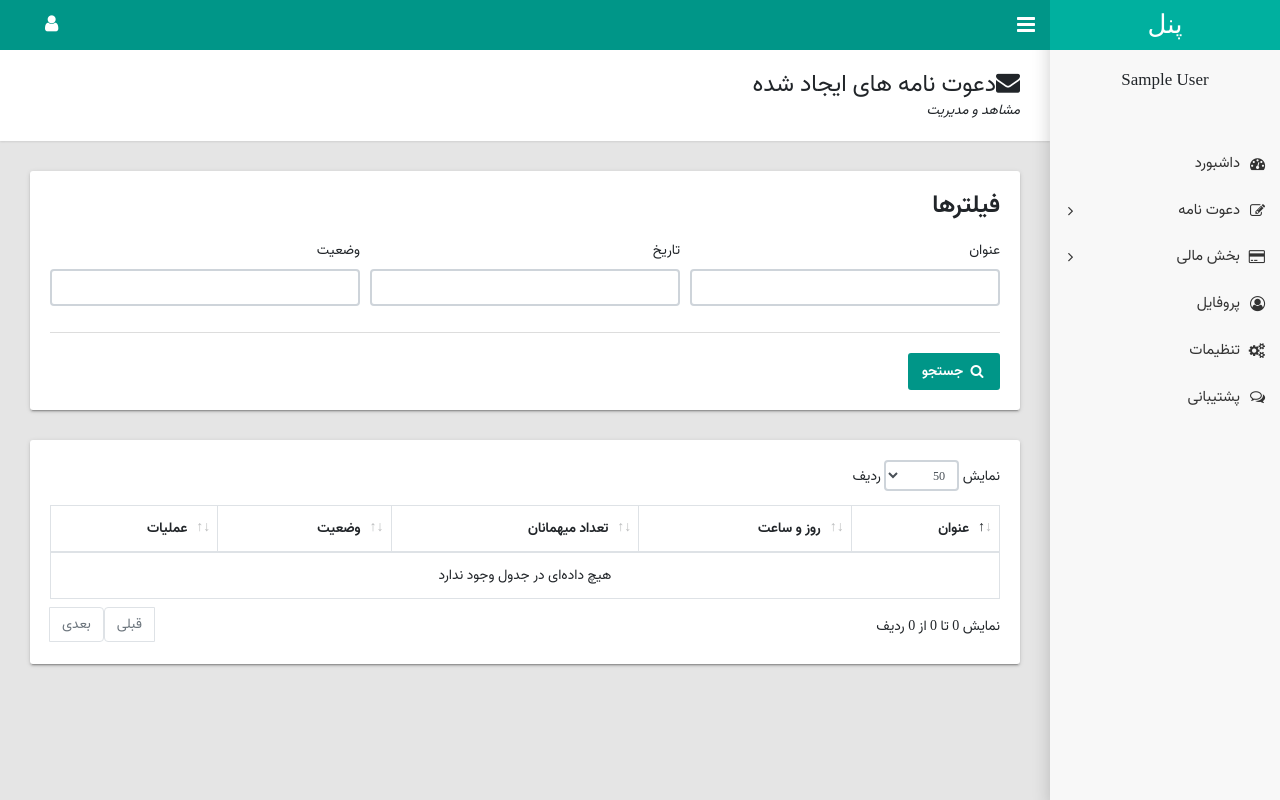
After one commit to mthri/invitation, a Django app: page /panel/invite/history/ in a window 1280 px wide. The commit adds this page. Run offline with Django 3.2, Linux system fonts and the light colour scheme; the visitor is signed in with stand-in values (Sample User, id 1); parts of the project's set-up code (start-up, migrations or seed data) failed here and were passed over; some libraries are stand-ins or nearby versions.

Commit message:
add basic invite history view and template

```diff
--- a/dashboard/templates/dashboard/base.html
+++ b/dashboard/templates/dashboard/base.html
@@ -134,7 +134,7 @@
         <ul class="treeview-menu">
           <li><a class="treeview-item" href="{% url 'invite' %}"><i class="icon fa fa-circle-o"></i> ایجاد دعوت نامه جدید</a></li>
           <li><a class="treeview-item" href="{% url 'contact' %}"><i class="icon fa fa-circle-o"></i> ثبت و مدیریت مخاطبین</a></li>
-          <li><a class="treeview-item" href="#"><i class="icon fa fa-circle-o"></i> دعوت نامه های ایجاد شده</a>
+          <li><a class="treeview-item" href="{% url 'invite_history' %}"><i class="icon fa fa-circle-o"></i> دعوت نامه های ایجاد شده</a>
           </li>
         </ul>
       </li>
--- /dev/null
+++ b/dashboard/templates/dashboard/invite_list.html
@@ -0,0 +1,87 @@
+{% extends 'dashboard/base.html' %}
+{% block title %}
+{{ block.super }}
+ایجاد دعوت نامه
+{% endblock %}
+
+{% load dashboard_tag %}
+{% load static %}
+
+{% block page_title %}
+<h1><i class="fa fa-envelope "></i>دعوت نامه های ایجاد شده</h1>
+<p>مشاهد و مدیریت</p>
+
+{% endblock %}
+
+{% block main %}
+<div class="row">
+    <div class="col-md-12">
+        <div class="tile">
+            <div class="tile-title-w-btn">
+                <h3 class="title">فیلترها</h3>
+            </div>
+            <div class="tile-body">
+                <div class="form-row">
+                    <div class="form-group col-md-4">
+                        <label class="control-label">عنوان</label>
+                        <input class="form-control" type="text" >
+                    </div>
+                    <div class="form-group col-md-4">
+                        <label class="control-label">تاریخ</label>
+                        <input class="form-control" type="text" >
+                    </div>
+                    <div class="form-group col-md-4">
+                        <label class="control-label">وضعیت</label>
+                        <input class="form-control" type="text" >
+                    </div>
+                </div>
+            </div>
+            <div class="tile-footer">
+                <button class="btn btn-primary" type="submit"><i
+                        class="fa fa-fw fa-lg fa-search"></i>جستجو</button>&nbsp;&nbsp;&nbsp;
+            </div>
+        </div>
+    </div>
+    <div class="col-md-12">
+        <div class="tile">
+            <div class="tile-body">
+                <table class="table table-hover table-bordered" id="invite-table" style="width: 100%;">
+                    <thead>
+                        <tr>
+                            <th>عنوان</th>
+                            <th>روز و ساعت </th>
+                            <th>تعداد میهمانان</th>
+                            <th>وضعیت</th>
+                            <th>عملیات</th>
+                        </tr>
+                    </thead>
+                    <tbody>
+
+                    </tbody>
+                </table>
+            </div>
+        </div>
+    </div>
+</div>
+{% endblock %}
+
+{% block extra_js%}
+<script type="text/javascript" src="{% static 'dashboard/js/plugins/sweetalert.min.js' %}"></script>
+<script type="text/javascript" src="{% static 'dashboard/js/utility.js' %}"></script>
+<script type="text/javascript" src="{% static 'dashboard/js/plugins/dropzone.js' %}"></script>
+<script type="text/javascript" src="{% static 'dashboard/js/plugins/select2.min.js' %}"></script>
+<script type="text/javascript" src="{% static 'dashboard/js/plugins/jquery.dataTables.min.js' %}"></script>
+<script type="text/javascript" src="{% static 'dashboard/js/plugins/dataTables.bootstrap.min.js' %}"></script>
+<script type="text/javascript" src="{% static 'dashboard/js/persian-datatable.js' %}"></script>
+<script>
+    $(() => {
+        var tagTable = $('#invite-table').DataTable({
+            paging: true,
+            pageLength: 50,
+            searching: false,
+            fixedColumns: true,
+            language: datatablePersianLang,
+        })
+    })
+</script>
+{% endblock %}
--- a/dashboard/templates/dashboard/setting.html
+++ b/dashboard/templates/dashboard/setting.html
@@ -76,7 +76,7 @@
 <script type="text/javascript" src="{% static 'dashboard/js/plugins/select2.min.js' %}"></script>
 <script type="text/javascript" src="{% static 'dashboard/js/plugins/jquery.dataTables.min.js' %}"></script>
 <script type="text/javascript" src="{% static 'dashboard/js/plugins/dataTables.bootstrap.min.js' %}"></script>
-<script type="text/javascript" src="{% static 'dashboard/js/ persian-datatable.js' %}"></script>
+<script type="text/javascript" src="{% static 'dashboard/js/persian-datatable.js' %}"></script>
 <script>
     var CSRF_TOKEN = 'csrfmiddlewaretoken={{csrf_token}}'
 </script>
--- a/dashboard/urls.py
+++ b/dashboard/urls.py
@@ -8,6 +8,7 @@ urlpatterns = [
     path('contact/', views.Contact.as_view(), name='contact'),
     path('setting/', views.Setting.as_view(), name='setting'),
     path('invite/', views.Invite.as_view(), name='invite'),
+    path('invite/history/', views.InviteHistory.as_view(), name='invite_history')
 ]
 
 # AJAX url
--- a/dashboard/views.py
+++ b/dashboard/views.py
@@ -38,3 +38,9 @@ class Invite(PremissionMixin, View):
 
     def get(self, request, *args, **kwargs):
         return render(request, 'dashboard/invite.html')
+
+
+class InviteHistory(PremissionMixin, View):
+
+    def get(self, request, *args, **kwargs):
+        return render(request, 'dashboard/invite_list.html')
```
